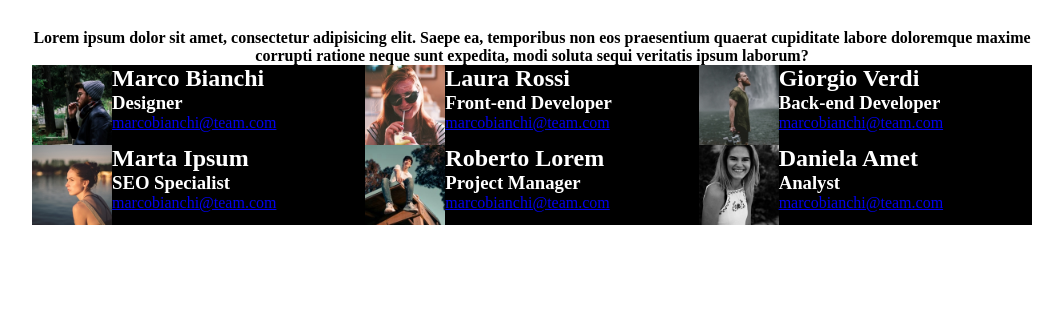
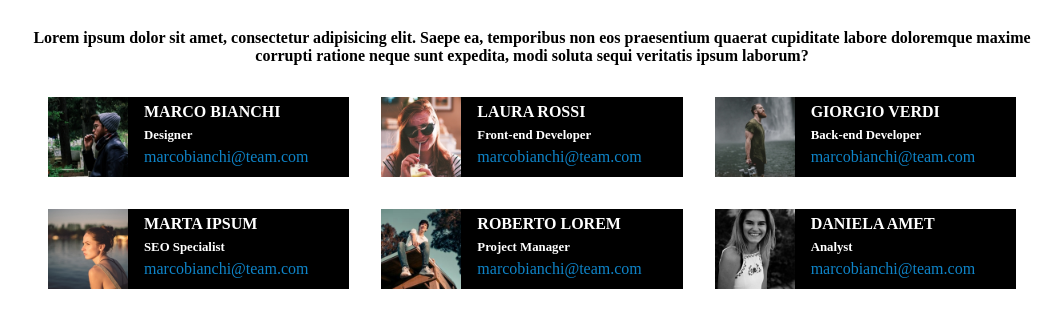
Before and after one commit to vdv-boolean/html-css-float-cards, a plain HTML site: page index.html in a window 1280 px wide. Shown: the part 72-400 px from the top of the page, without its empty margins (108-1171 px from the left). Drawn offline with Linux system fonts and the light colour scheme.

Commit message:
add card style in css

```diff
--- a/assets/style.css
+++ b/assets/style.css
@@ -12,26 +12,43 @@ body {
 h1, p {
     text-align: center;
     font-weight: 800;
+    margin-bottom: 1em;
 }
 
 h1 {
     color: #e5306f;
     margin-top: 1em;
-    margin-bottom: 1em;
 }
 
 h2, h3 {
     color: white;
+    margin: 0.4em;
+}
+
+h2 {
+    font-size: 1em;
+    text-transform: uppercase;
+}
+
+h3 {
+    font-size: 0.8em;
+}
+
+a {
+    color: hsl(202, 87%, 42%);
+    text-decoration: none;
 }
 
 img {
     height: 5rem;
     float: left;
+    margin-right: 1em;
 }
 
 .card {
     height: 5rem;
-    width: calc(100%/3);
+    width: calc(100%/3 - 2em);
     background-color: black;
+    margin: 1em;
     float: left;
 }
```
